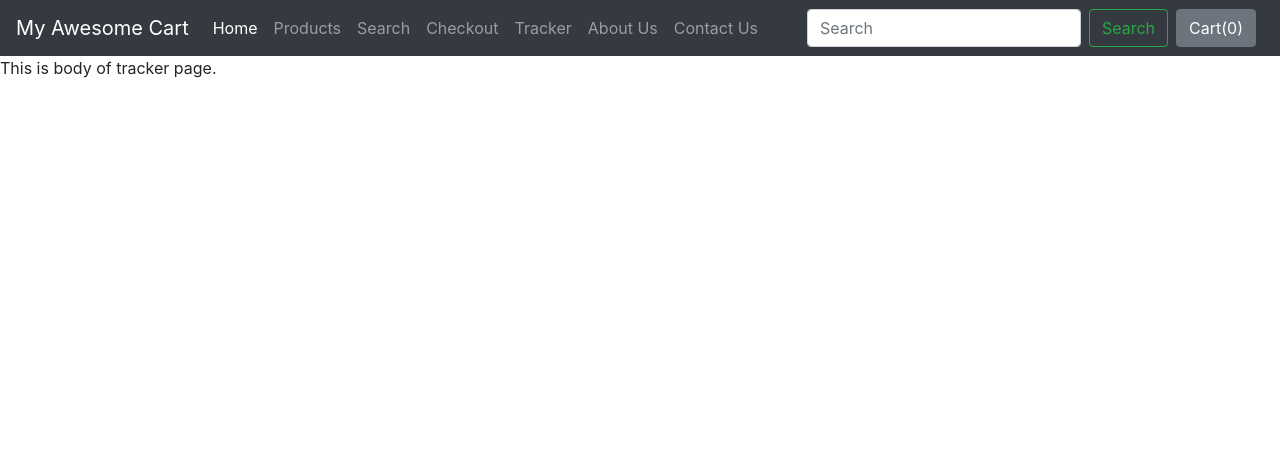
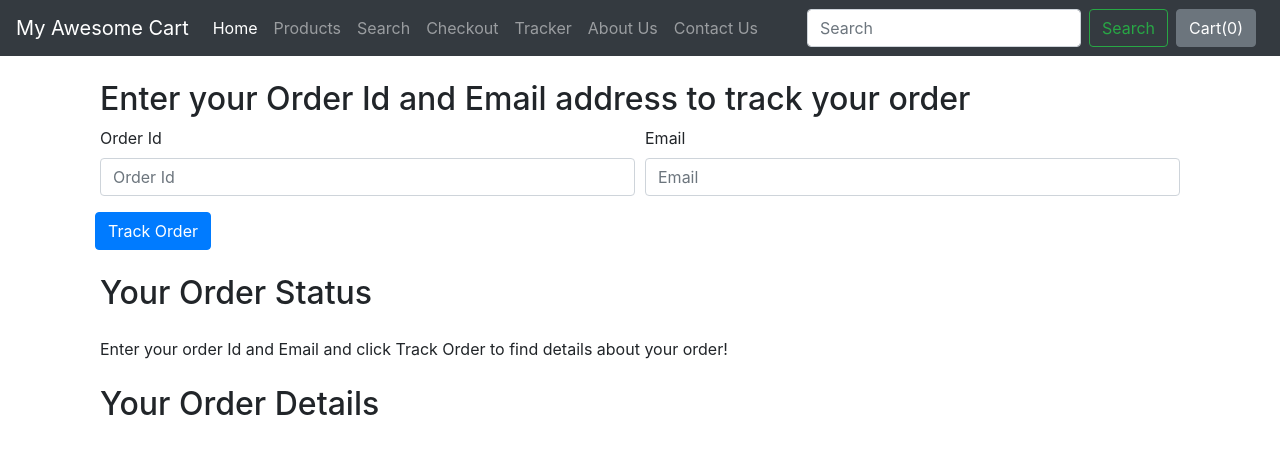
Before and after one commit to Adanxari/Mac-EcoMmerce, a Django app: page /shop/tracker in a window 1280 px wide. Shown: the top 454 px of the page. Run offline with Django 4.2, Linux system fonts and the light colour scheme; some libraries are stand-ins or nearby versions.

Commit message:
Add all files

```diff
--- a/mac/settings.py
+++ b/mac/settings.py
@@ -57,7 +57,7 @@ ROOT_URLCONF = 'mac.urls'
 TEMPLATES = [
     {
         'BACKEND': 'django.template.backends.django.DjangoTemplates',
-        'DIRS': [],
+        'DIRS': ['mac/templates'],
         'APP_DIRS': True,
         'OPTIONS': {
             'context_processors': [
@@ -127,5 +127,5 @@ DEFAULT_AUTO_FIELD = 'django.db.models.BigAutoField'
 
 
 #   Managing Media
-MEDIA_ROOT = os.path.join(BASE_DIR,'media')
+MEDIA_ROOT = os.path.join(BASE_DIR, 'media')
 MEDIA_URL = '/media/'
--- a/mac/urls.py
+++ b/mac/urls.py
@@ -18,9 +18,11 @@ from django.contrib import admin
 from django.urls import path, include
 from django.conf import settings
 from django.conf.urls.static import static
+from . import views
 
 urlpatterns = [
     path('admin/', admin.site.urls),
-    path("shop/",include('shop.urls')),
-    path("blog/",include('blog.urls'))
-] + static(settings.MEDIA_URL, document_root = settings.MEDIA_ROOT)
+    path('', views.index, name='Home'),
+    path("shop/", include('shop.urls')),
+    path("blog/", include('blog.urls'))
+] + static(settings.MEDIA_URL, document_root=settings.MEDIA_ROOT)
--- /dev/null
+++ b/mac/views.py
@@ -0,0 +1,4 @@
+from django.shortcuts import render
+
+def index(request):
+    return render(request,'index.html')
--- a/shop/admin.py
+++ b/shop/admin.py
@@ -1,8 +1,9 @@
 from django.contrib import admin
 
 # Register your models here.
-from .models import product, contact, order
+from .models import product, contact, order, OrderUpdate
 
 admin.site.register(product)
 admin.site.register(contact)
 admin.site.register(order)
+admin.site.register(OrderUpdate)
--- a/shop/templates/shop/basic.html
+++ b/shop/templates/shop/basic.html
@@ -65,8 +65,7 @@ sagittis lacus vel augue laoreet rutrum faucibus.">
 
   <!-- Optional JavaScript -->
   <!-- jQuery first, then Popper.js, then Bootstrap JS -->
-  <script src="https://code.jquery.com/jquery-3.3.1.slim.min.js"
-    integrity="sha384-q8i/X+965DzO0rT7abK41JStQIAqVgRVzpbzo5smXKp4YfRvH+8abtTE1Pi6jizo"
+  <script src="https://code.jquery.com/jquery-3.3.1.js" integrity="sha256-2Kok7MbOyxpgUVvAk/HJ2jigOSYS2auK4Pfzbm7uH60="
     crossorigin="anonymous"></script>
   <script src="https://cdnjs.cloudflare.com/ajax/libs/popper.js/1.14.6/umd/popper.min.js"
     integrity="sha384-wHAiFfRlMFy6i5SRaxvfOCifBUQy1xHdJ/yoi7FRNXMRBu5WHdZYu1hA6ZOblgut"
--- a/shop/templates/shop/index.html
+++ b/shop/templates/shop/index.html
@@ -63,6 +63,7 @@
                             <div class="card-body">
                                 <h5 class="card-title" id="namepr{{i.id}}">{{i.Product_name}}</h5>
                                 <p class="card-text">{{i.Desctription|slice:"0:53"}}...</p>
+                                <h6 class="card-title">Price : <span id="pricepr{{i.id}}">{{i.price}}</span></h6>
                                 <span id="divpr{{i.id}}" class="divpr">
                                     <button id="pr{{i.id}}" class="btn btn-primary cart">Add To Cart</button>
                                 </span>
@@ -109,7 +110,8 @@
         } else {
             qty = 1;
             name = document.getElementById('name' + idstr).innerHTML
-            cart[idstr] = [qty, name];
+            price = document.getElementById('price' + idstr).innerHTML
+            cart[idstr] = [qty, name, parseInt(price)];
 
         }
         updateCart(cart);
--- a/shop/templates/shop/tracker.html
+++ b/shop/templates/shop/tracker.html
@@ -1,5 +1,84 @@
 {% extends 'shop/basic.html' %}
-
-{% block title %}Order Track{% endblock %}
-
-{% block body %} This is body of tracker page.{% endblock %}
+{% block title%} My Awesome Cart Tracker{% endblock %}
+{% block body %}
+<div class="container">
+    <div class="col my-4">
+        <h2>Enter your Order Id and Email address to track your order</h2>
+        <form method="post" action="#" id="trackerForm">{% csrf_token %}
+            <div class="form-row">
+                <div class="form-group col-md-6">
+                    <label for="inputname">Order Id</label>
+                    <input type="text" class="form-control" id="orderId" name="orderId" placeholder="Order Id">
+                </div>
+                <div class="form-group col-md-6">
+                    <label for="inputEmail4">Email</label>
+                    <input type="email" class="form-control" id="email" name="email" placeholder="Email">
+                </div>
+                <button type="submit" class="btn btn-primary">Track Order</button>
+            </div>
+    </div>
+    <div class="col my-4">
+        <h2>Your Order Status</h2>
+        <div class="my-4">
+            <ul class="list-group" id="items">
+                Enter your order Id and Email and click Track Order to find details about your order!
+            </ul>
+        </div>
+        <h2>Your Order Details </h2>
+        <div class="my-4">
+            <ul class="list-group" id="citems">
+            </ul>
+        </div>
+    </div>
+</div>
+{% endblock %}
+{% block js %}
+<script>
+    $('#trackerForm').submit(function (event) {
+        $('#items').empty();
+        var formData = {
+            'orderId': $('input[name=orderId]').val(),
+            'email': $('input[name=email]').val(),
+            'csrfmiddlewaretoken': $('input[name=csrfmiddlewaretoken]').val()
+        };
+        $.ajax({
+            type: 'POST',
+            url: '/shop/tracker',
+            data: formData,
+            encode: true
+        })
+            .done(function (data) {
+                data = JSON.parse(data)
+                updates = data[0];
+                if (updates.length > 0 & updates != {}) {
+                    for (i = 0; i < updates.length; i++) {
+                        let text = updates[i]['text'];
+                        let time = updates[i]['time'];
+                        mystr = `<li class="list-group-item d-flex justify-content-between align-items-center">
+                    ${text}
+                    <span class="badge badge-primary badge-pill">${time}</span>
+                </li>`
+                        $('#items').append(mystr);
+                    }
+                } else {
+                    mystr = `<li class="list-group-item d-flex justify-content-between align-items-center">
+                    Sorry, We are not able to fetch this order id and email. Make sure to type correct order Id and email</li>`
+                    $('#items').append(mystr);
+                }
+                // Fill in the order details
+                cart = JSON.parse(data[1]);
+                console.log(cart);
+                for (item in cart) {
+                    let name = cart[item][1];
+                    let qty = cart[item][0];
+                    mystr = `<li class="list-group-item d-flex justify-content-between align-items-center">
+                    ${name}
+                    <span class="badge badge-primary badge-pill">${qty}</span>
+                </li>`
+                    $('#citems').append(mystr);
+                }
+            });
+        event.preventDefault();
+    });
+</script>
+{% endblock %}
--- a/shop/views.py
+++ b/shop/views.py
@@ -1,15 +1,18 @@
 from django.shortcuts import render
 from django.http import HttpResponse
-from .models import product, contact, order
+from .models import product, contact, order, OrderUpdate
 from math import ceil
+import json
 
 # Create your views here.
+
+
 def index(request):
-#    products= product.objects.all()
-#    n= len(products)
-#    nSlides= n//4 + ceil((n/4)-(n//4))
-#    allProds=[[products, range(1, len(products)), nSlides],[products, range(1, len(products)), nSlides]]
-#    params={'allProds':allProds }
+    #    products= product.objects.all()
+    #    n= len(products)
+    #    nSlides= n//4 + ceil((n/4)-(n//4))
+    #    allProds=[[products, range(1, len(products)), nSlides],[products, range(1, len(products)), nSlides]]
+    #    params={'allProds':allProds }
 
     allProds = []
     catprods = product.objects.values('category', 'id')
@@ -19,36 +22,60 @@ def index(request):
         n = len(prod)
         nSlides = n // 4 + ceil((n / 4) - (n // 4))
         allProds.append([prod, range(1, nSlides), nSlides])
-        params = {'allProds':allProds}
-    return render(request,"shop/index.html", params)
+        params = {'allProds': allProds}
+    return render(request, "shop/index.html", params)
 
 
-def about (request):
-    return render(request,'shop/about.html')
+def about(request):
+    return render(request, 'shop/about.html')
 
-def contacts (request):
-    if request.method=="POST":
+
+def contacts(request):
+    if request.method == "POST":
         name = request.POST.get('name', '')
         email = request.POST.get('email', '')
         phone = request.POST.get('phone', '')
         desc = request.POST.get('desc', '')
         Contact = contact(name=name, email=email, phone=phone, desc=desc)
         Contact.save()
-    return render(request,'shop/contacts.html')
+    return render(request, 'shop/contacts.html')
 
-def tracker (request):
-    return render(request,'shop/tracker.html')
 
-def search (request):
-    return render(request,'shop/search.html')
+def tracker(request):
+    if request.method == "POST":
+        orderId = request.POST.get('orderId', '')
+        email = request.POST.get('email', '')
+        try:
+            Order = order.objects.filter(order_id=orderId, email=email)
+            if len(Order) > 0:
+                update = OrderUpdate.objects.filter(order_id=orderId)
+                updates = []
+                for item in update:
+                    updates.append(
+                        {'text': item.update_desc, 'time': item.timestamp})
+                    response = json.dumps(
+                        [updates, Order[0].items_json], default=str)
+                return HttpResponse(response)
+            else:
+                return HttpResponse('{}')
+        except Exception as e:
+            return HttpResponse('{}')
 
-def productView (request, myid):
-    #fatch product using id
+    return render(request, 'shop/tracker.html')
+
+
+def search(request):
+    return render(request, 'shop/search.html')
+
+
+def productView(request, myid):
+    # fatch product using id
     prod = product.objects.filter(id=myid)
-    return render(request,'shop/productView.html',{'product':prod[0]})
+    return render(request, 'shop/productView.html', {'product': prod[0]})
 
-def checkout (request):
-    if request.method=="POST":
+
+def checkout(request):
+    if request.method == "POST":
         items_json = request.POST.get('itemsJson', '')
         name = request.POST.get('name', '')
         email = request.POST.get('email', '')
@@ -59,9 +86,12 @@ def checkout (request):
         zip_code = request.POST.get('zip_code', '')
         phone = request.POST.get('phone', '')
         Order = order(items_json=items_json, name=name, email=email, address1=address1, city=city,
-                       address2=address2,state=state, zip_code=zip_code, phone=phone)
+                      address2=address2, state=state, zip_code=zip_code, phone=phone)
         Order.save()
+        update = OrderUpdate(order_id=Order.order_id,
+                             update_desc="The order has been placed")
+        update.save()
         thank = True
         id = Order.order_id
-        return render(request, 'shop/checkout.html', {'thank':thank, 'id': id})
+        return render(request, 'shop/checkout.html', {'thank': thank, 'id': id})
     return render(request, 'shop/checkout.html')
```
Also changed, not shown: mac/templates/index.html (added, +40 -0 lines), shop/models.py (+18 -4 lines), shop/templates/shop/checkout.html (+14 -2 lines), db.sqlite3, shop/migrations/0005_orderupdate.py (added).
